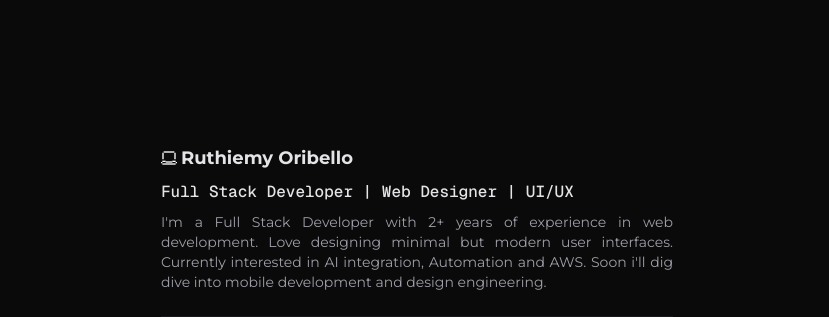
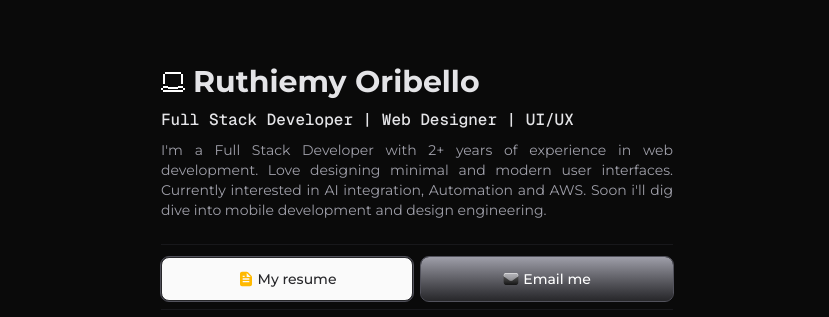
Before and after one commit to Rthuro/my-portfolio, a Next.js app: page / in a window 1280 px wide. Shown: the top 317 px of the page, without its empty margins (223-1052 px from the left). Built offline with nearby package versions, Linux system fonts and the light colour scheme; no server answers.

Commit message:
update header

```diff
--- a/app/components/HomeHeader.tsx
+++ b/app/components/HomeHeader.tsx
@@ -10,20 +10,20 @@ export function HomeHeader () {
             initial={{ opacity: 0, y: 30 }}
             whileInView={{ opacity: 1, y: 0 }}
             transition={{ duration: 0.5, ease: 'easeOut' }}
-           className="w-[90%] md:w-[40%] mx-auto flex flex-col  mt-24  gap-6">
+           className="w-[90%] md:w-[40%] mx-auto flex flex-col  gap-6">
             <motion.div
             initial={{ opacity: 0, x: -30 }}
             whileInView={{ opacity: 1, x: 0 }}
             transition={{ delay: 0.2, duration: 0.5, ease: 'easeOut' }}
             className="flex flex-col gap-2">
-              <p className=" font-bold text-lg flex items-center gap-1">
-                <IconLaptop size="16px" color="#ffff" />
+              <p className=" font-bold text-3xl flex items-center gap-2">
+                <IconLaptop size="24px" color="#ffff" />
                 Ruthiemy Oribello
               </p>
               <p className=" font-medium font-mono text-zinc-200">
                 Full Stack Developer | Web Designer | UI/UX
               </p>
-              <p className="text-sm text-zinc-400 text-justify">I'm a Full Stack Developer with 2+ years of experience in web development. Love designing minimal but modern user interfaces. Currently interested in AI integration, Automation and AWS. Soon i'll dig dive into mobile development and design engineering.
+              <p className="text-sm text-zinc-400 text-justify">I'm a Full Stack Developer with 2+ years of experience in web development. Love designing minimal and modern user interfaces. Currently interested in AI integration, Automation and AWS. Soon i'll dig dive into mobile development and design engineering.
               </p>
             </motion.div>
             <div className="grid grid-cols-2 gap-2 border-y border-zinc-900 py-3 ">
--- a/app/layout.tsx
+++ b/app/layout.tsx
@@ -31,7 +31,7 @@ export default function RootLayout({ children }: LayoutProps<"/">) {
       className={`${montserrat.variable} ${geistMono.variable} h-full antialiased`}
     >
       <link rel="icon" type="image/svg" href="/icon.svg" />
-      <body className="min-h-full flex flex-col py-12">
+      <body className="min-h-full flex flex-col pt-16 pb-12">
         <Reveal>
           {children}
         </Reveal>
--- a/app/page.tsx
+++ b/app/page.tsx
@@ -14,9 +14,9 @@ import { HomeHeader } from "./components/HomeHeader";
 export default function Home() {
   return (
     <main className="w-full flex flex-col items-center text-zinc-200 gap-24 ">
-      <div className="fixed top-4 left-4 right-4  ">
-        {/* nav bar */}
-      </div>
+      {/* <div className="fixed top-4 left-4 right-4  ">
+      </div> */}
+
       <HomeHeader />
 
       <Section
```
